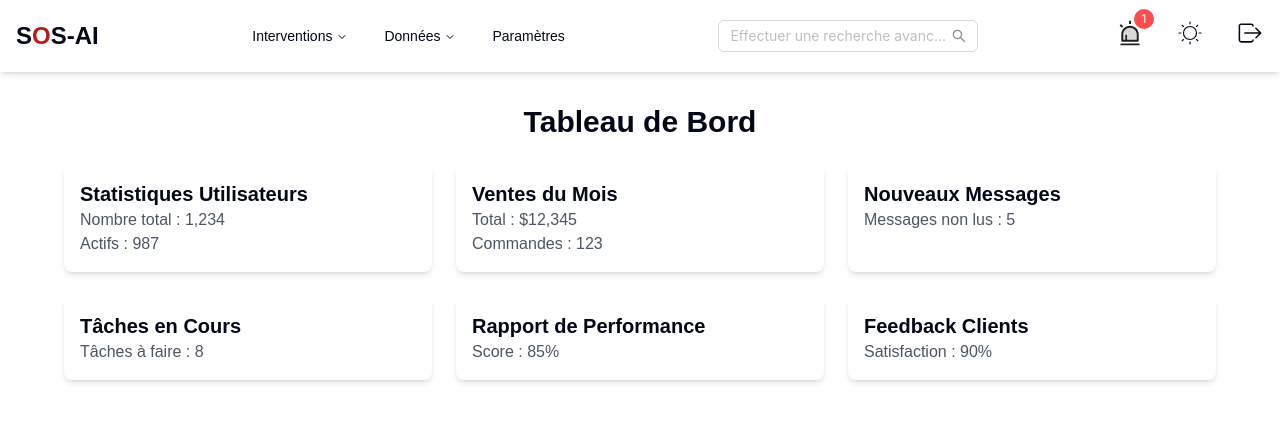
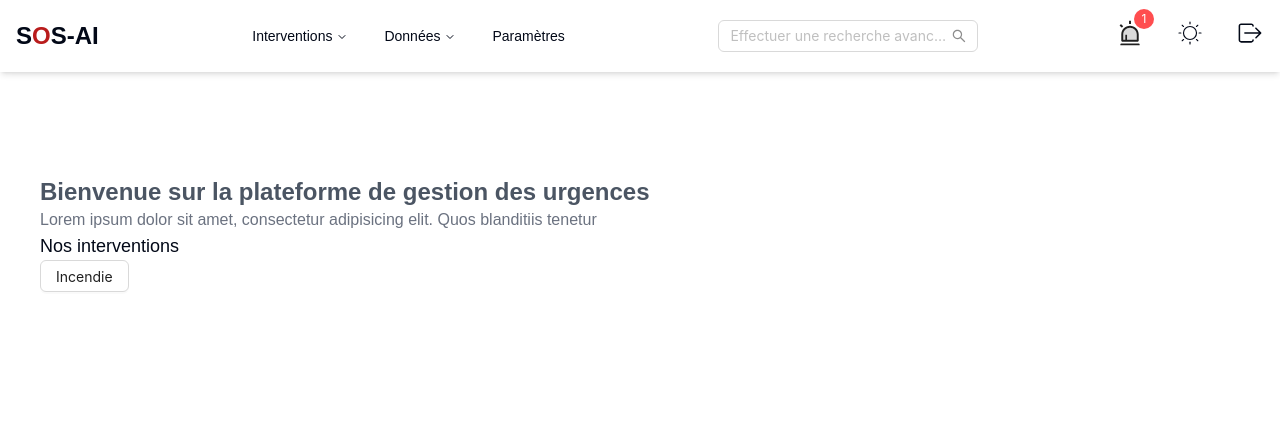
Before and after one commit to AndyMelone/sos-ai, a Next.js app: page / in a window 1280 px wide. Shown: the top 422 px of the page. Built offline with nearby package versions, Linux system fonts and the light colour scheme.

Commit message:
init commit

```diff
--- a/app/page.tsx
+++ b/app/page.tsx
@@ -1,54 +1,24 @@
-// pages/index.tsx
-import Head from "next/head";
+import { Button } from "antd";
 
 export default function Home() {
   return (
     <>
-      <Head>
-        <title>Tableau de Bord</title>
-      </Head>
-      <main className=" min-h-screen p-6">
-        <h1 className="text-3xl font-bold mb-6 text-center">Tableau de Bord</h1>
-        <div className="grid grid-cols-1 md:grid-cols-2 lg:grid-cols-3 gap-6">
-          {/* Carte 1 */}
-          <div className="bg-white shadow-md rounded-lg p-4">
-            <h2 className="text-xl font-semibold">Statistiques Utilisateurs</h2>
-            <p className="text-gray-600">Nombre total : 1,234</p>
-            <p className="text-gray-600">Actifs : 987</p>
-          </div>
-
-          {/* Carte 2 */}
-          <div className="bg-white shadow-md rounded-lg p-4">
-            <h2 className="text-xl font-semibold">Ventes du Mois</h2>
-            <p className="text-gray-600">Total : $12,345</p>
-            <p className="text-gray-600">Commandes : 123</p>
-          </div>
-
-          {/* Carte 3 */}
-          <div className="bg-white shadow-md rounded-lg p-4">
-            <h2 className="text-xl font-semibold">Nouveaux Messages</h2>
-            <p className="text-gray-600">Messages non lus : 5</p>
-          </div>
-
-          {/* Carte 4 */}
-          <div className="bg-white shadow-md rounded-lg p-4">
-            <h2 className="text-xl font-semibold">Tâches en Cours</h2>
-            <p className="text-gray-600">Tâches à faire : 8</p>
-          </div>
-
-          {/* Carte 5 */}
-          <div className="bg-white shadow-md rounded-lg p-4">
-            <h2 className="text-xl font-semibold">Rapport de Performance</h2>
-            <p className="text-gray-600">Score : 85%</p>
-          </div>
-
-          {/* Carte 6 */}
-          <div className="bg-white shadow-md rounded-lg p-4">
-            <h2 className="text-xl font-semibold">Feedback Clients</h2>
-            <p className="text-gray-600">Satisfaction : 90%</p>
+      <div className="w-full">
+        <div className="w-3/5">
+          <h1 className="text-2xl font-semibold text-gray-600 mt-24">
+            Bienvenue sur la plateforme de gestion des urgences
+          </h1>
+          <p className="text-gray-500">
+            Lorem ipsum dolor sit amet, consectetur adipisicing elit. Quos
+            blanditiis tenetur
+          </p>
+          <div>
+            <h1 className="text-lg ">Nos interventions</h1>
+            <Button>Incendie</Button>
           </div>
         </div>
-      </main>
+        <div className="w-2/5"></div>
+      </div>
     </>
   );
 }
```
